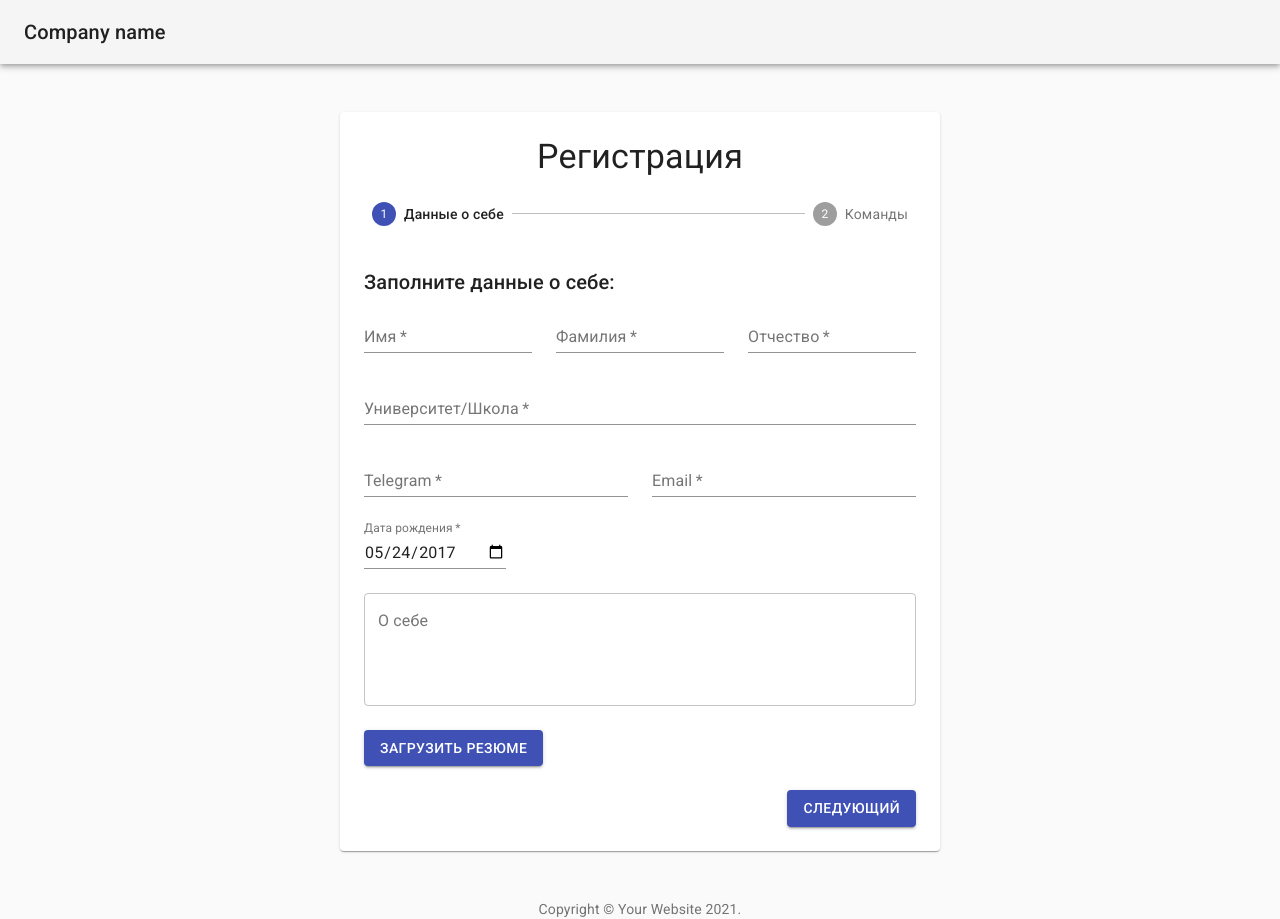
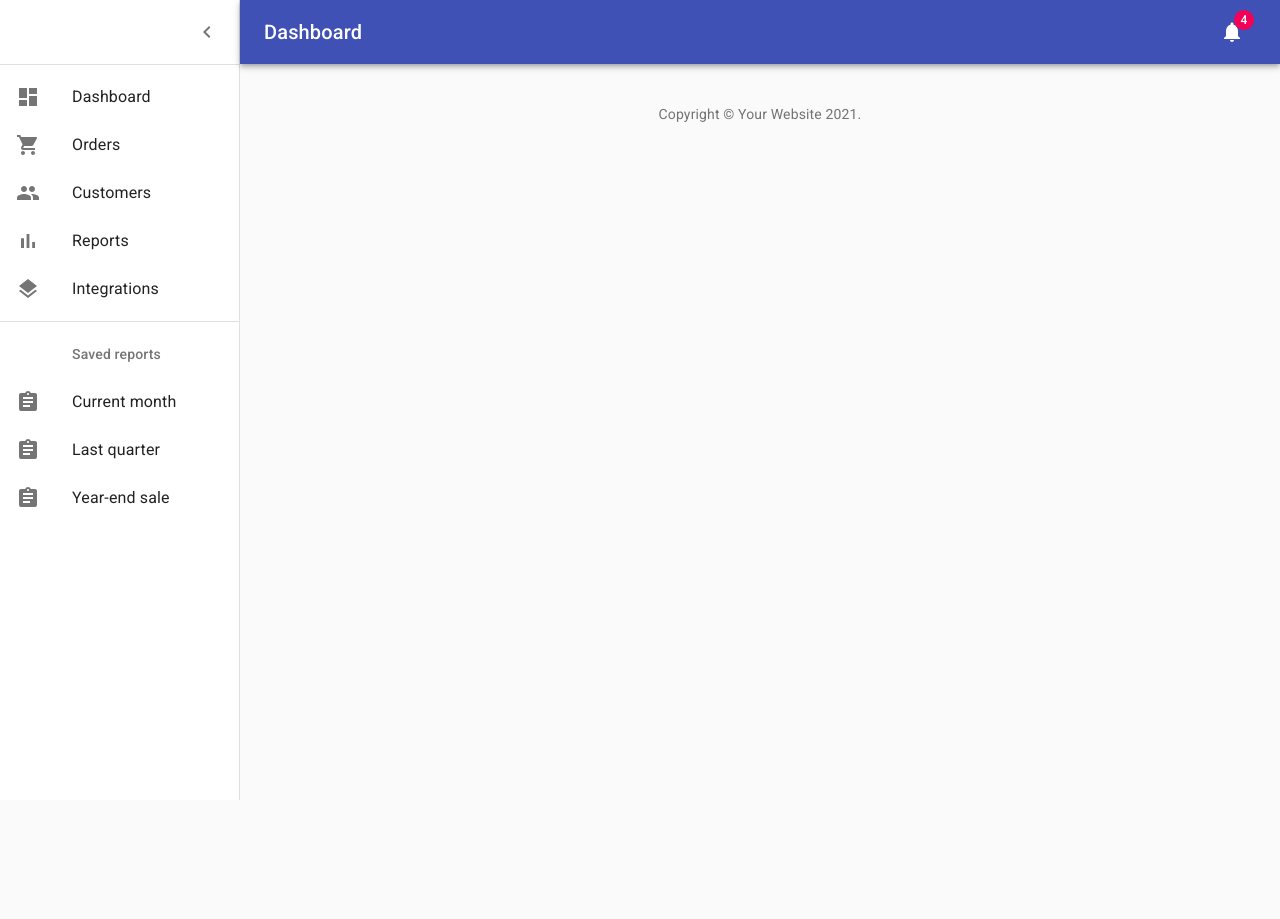
Before and after one commit to monkey-underground-coders/hackserv-react, a React (Create React App) app: page / in a window 1280 px wide. After the commit the page ends 800 px from the top, so only its background shows below. Built offline with nearby package versions, Linux system fonts and the light colour scheme.

Commit message:
init Dashboard

```diff
--- a/src/App.js
+++ b/src/App.js
@@ -1,8 +1,9 @@
 import './App.css';
 import Checkout from './modules/UserForm/Checkout'
+import Dashboard from './modules/Dashboard/Dashboard'
 
 function App() {
-  return (<Checkout></Checkout>);
+  return (<Dashboard/>);
 }
 
 export default App;
--- /dev/null
+++ b/src/modules/Dashboard/Dashboard.js
@@ -0,0 +1,183 @@
+import React from 'react';
+import clsx from 'clsx';
+import { makeStyles } from '@material-ui/core/styles';
+import CssBaseline from '@material-ui/core/CssBaseline';
+import Drawer from '@material-ui/core/Drawer';
+import Box from '@material-ui/core/Box';
+import AppBar from '@material-ui/core/AppBar';
+import Toolbar from '@material-ui/core/Toolbar';
+import List from '@material-ui/core/List';
+import Typography from '@material-ui/core/Typography';
+import Divider from '@material-ui/core/Divider';
+import IconButton from '@material-ui/core/IconButton';
+import Badge from '@material-ui/core/Badge';
+import Container from '@material-ui/core/Container';
+import Grid from '@material-ui/core/Grid';
+import Paper from '@material-ui/core/Paper';
+import Link from '@material-ui/core/Link';
+import MenuIcon from '@material-ui/icons/Menu';
+import ChevronLeftIcon from '@material-ui/icons/ChevronLeft';
+import NotificationsIcon from '@material-ui/icons/Notifications';
+import { mainListItems, secondaryListItems } from './listItems';
+
+
+function Copyright() {
+  return (
+    <Typography variant="body2" color="textSecondary" align="center">
+      {'Copyright © '}
+      <Link color="inherit" href="https://material-ui.com/">
+        Your Website
+      </Link>{' '}
+      {new Date().getFullYear()}
+      {'.'}
+    </Typography>
+  );
+}
+
+const drawerWidth = 240;
+
+const useStyles = makeStyles((theme) => ({
+  root: {
+    display: 'flex',
+  },
+  toolbar: {
+    paddingRight: 24, // keep right padding when drawer closed
+  },
+  toolbarIcon: {
+    display: 'flex',
+    alignItems: 'center',
+    justifyContent: 'flex-end',
+    padding: '0 8px',
+    ...theme.mixins.toolbar,
+  },
+  appBar: {
+    zIndex: theme.zIndex.drawer + 1,
+    transition: theme.transitions.create(['width', 'margin'], {
+      easing: theme.transitions.easing.sharp,
+      duration: theme.transitions.duration.leavingScreen,
+    }),
+  },
+  appBarShift: {
+    marginLeft: drawerWidth,
+    width: `calc(100% - ${drawerWidth}px)`,
+    transition: theme.transitions.create(['width', 'margin'], {
+      easing: theme.transitions.easing.sharp,
+      duration: theme.transitions.duration.enteringScreen,
+    }),
+  },
+  menuButton: {
+    marginRight: 36,
+  },
+  menuButtonHidden: {
+    display: 'none',
+  },
+  title: {
+    flexGrow: 1,
+  },
+  drawerPaper: {
+    position: 'relative',
+    whiteSpace: 'nowrap',
+    width: drawerWidth,
+    transition: theme.transitions.create('width', {
+      easing: theme.transitions.easing.sharp,
+      duration: theme.transitions.duration.enteringScreen,
+    }),
+  },
+  drawerPaperClose: {
+    overflowX: 'hidden',
+    transition: theme.transitions.create('width', {
+      easing: theme.transitions.easing.sharp,
+      duration: theme.transitions.duration.leavingScreen,
+    }),
+    width: theme.spacing(7),
+    [theme.breakpoints.up('sm')]: {
+      width: theme.spacing(9),
+    },
+  },
+  appBarSpacer: theme.mixins.toolbar,
+  content: {
+    flexGrow: 1,
+    height: '100vh',
+    overflow: 'auto',
+  },
+  container: {
+    paddingTop: theme.spacing(4),
+    paddingBottom: theme.spacing(4),
+  },
+  paper: {
+    padding: theme.spacing(2),
+    display: 'flex',
+    overflow: 'auto',
+    flexDirection: 'column',
+  },
+  fixedHeight: {
+    height: 240,
+  },
+}));
+
+export default function Dashboard() {
+  const classes = useStyles();
+  const [open, setOpen] = React.useState(true);
+  const handleDrawerOpen = () => {
+    setOpen(true);
+  };
+  const handleDrawerClose = () => {
+    setOpen(false);
+  };
+  const fixedHeightPaper = clsx(classes.paper, classes.fixedHeight);
+
+  return (
+    <div className={classes.root}>
+      <CssBaseline />
+      <AppBar position="absolute" className={clsx(classes.appBar, open && classes.appBarShift)}>
+        <Toolbar className={classes.toolbar}>
+          <IconButton
+            edge="start"
+            color="inherit"
+            aria-label="open drawer"
+            onClick={handleDrawerOpen}
+            className={clsx(classes.menuButton, open && classes.menuButtonHidden)}
+          >
+            <MenuIcon />
+          </IconButton>
+          <Typography component="h1" variant="h6" color="inherit" noWrap className={classes.title}>
+            Dashboard
+          </Typography>
+          <IconButton color="inherit">
+            <Badge badgeContent={4} color="secondary">
+              <NotificationsIcon />
+            </Badge>
+          </IconButton>
+        </Toolbar>
+      </AppBar>
+      <Drawer
+        variant="permanent"
+        classes={{
+          paper: clsx(classes.drawerPaper, !open && classes.drawerPaperClose),
+        }}
+        open={open}
+      >
+        <div className={classes.toolbarIcon}>
+          <IconButton onClick={handleDrawerClose}>
+            <ChevronLeftIcon />
+          </IconButton>
+        </div>
+        <Divider />
+        <List>{mainListItems}</List>
+        <Divider />
+        <List>{secondaryListItems}</List>
+      </Drawer>
+      <main className={classes.content}>
+        <div className={classes.appBarSpacer} />
+        <Container maxWidth="lg" className={classes.container}>
+          <Grid container spacing={3}>
+
+          </Grid>
+          <Box pt={4}>
+            <Copyright />
+          </Box>
+        </Container>
+      </main>
+    </div>
+  );
+}
--- /dev/null
+++ b/src/modules/Dashboard/listItems.js
@@ -0,0 +1,70 @@
+import React from 'react';
+import ListItem from '@material-ui/core/ListItem';
+import ListItemIcon from '@material-ui/core/ListItemIcon';
+import ListItemText from '@material-ui/core/ListItemText';
+import ListSubheader from '@material-ui/core/ListSubheader';
+import DashboardIcon from '@material-ui/icons/Dashboard';
+import ShoppingCartIcon from '@material-ui/icons/ShoppingCart';
+import PeopleIcon from '@material-ui/icons/People';
+import BarChartIcon from '@material-ui/icons/BarChart';
+import LayersIcon from '@material-ui/icons/Layers';
+import AssignmentIcon from '@material-ui/icons/Assignment';
+
+export const mainListItems = (
+  <div>
+    <ListItem button>
+      <ListItemIcon>
+        <DashboardIcon />
+      </ListItemIcon>
+      <ListItemText primary="Dashboard" />
+    </ListItem>
+    <ListItem button>
+      <ListItemIcon>
+        <ShoppingCartIcon />
+      </ListItemIcon>
+      <ListItemText primary="Orders" />
+    </ListItem>
+    <ListItem button>
+      <ListItemIcon>
+        <PeopleIcon />
+      </ListItemIcon>
+      <ListItemText primary="Customers" />
+    </ListItem>
+    <ListItem button>
+      <ListItemIcon>
+        <BarChartIcon />
+      </ListItemIcon>
+      <ListItemText primary="Reports" />
+    </ListItem>
+    <ListItem button>
+      <ListItemIcon>
+        <LayersIcon />
+      </ListItemIcon>
+      <ListItemText primary="Integrations" />
+    </ListItem>
+  </div>
+);
+
+export const secondaryListItems = (
+  <div>
+    <ListSubheader inset>Saved reports</ListSubheader>
+    <ListItem button>
+      <ListItemIcon>
+        <AssignmentIcon />
+      </ListItemIcon>
+      <ListItemText primary="Current month" />
+    </ListItem>
+    <ListItem button>
+      <ListItemIcon>
+        <AssignmentIcon />
+      </ListItemIcon>
+      <ListItemText primary="Last quarter" />
+    </ListItem>
+    <ListItem button>
+      <ListItemIcon>
+        <AssignmentIcon />
+      </ListItemIcon>
+      <ListItemText primary="Year-end sale" />
+    </ListItem>
+  </div>
+);
```
Also changed, not shown: src/modules/Dashboard/Title.js (added, +15 -0 lines).
